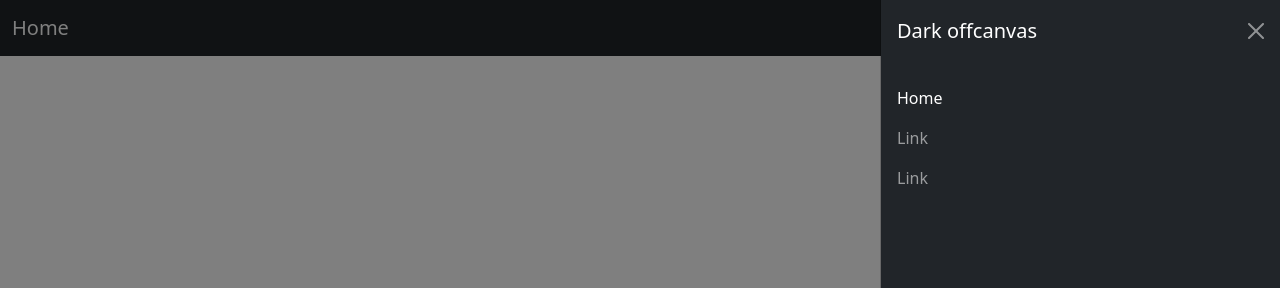
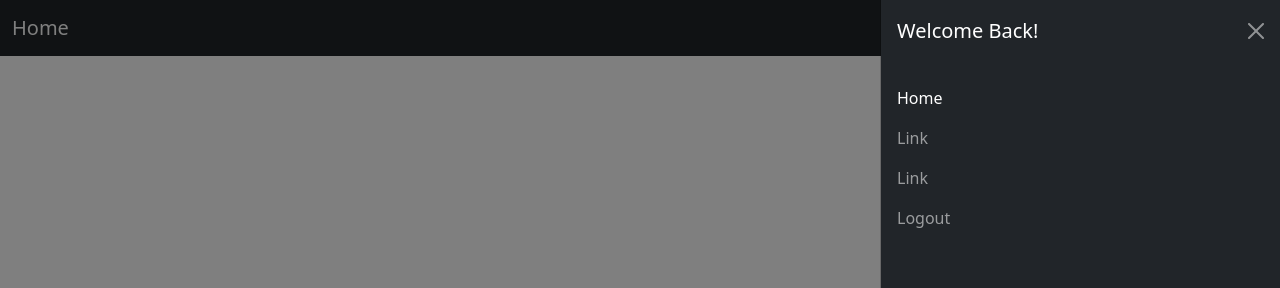
Before and after one commit to jonpierrelouis/DatingAppSpring, an Angular app in the folder DatingAPPFrontend/: page /homepage in a window 1280 px wide. Both pictures are taken after a click on the button 1240 px from the left and 28 px from the top of the page. Shown: the top 288 px of the page. Built offline with nearby package versions, Linux system fonts and the light colour scheme.

Commit message:
work on navbar

```diff
--- a/DatingAPPFrontend/src/app/components/navbar/navbar.component.html
+++ b/DatingAPPFrontend/src/app/components/navbar/navbar.component.html
@@ -6,7 +6,7 @@
       </button>
       <div class="offcanvas offcanvas-end text-bg-dark" tabindex="-1" id="offcanvasDarkNavbar" aria-labelledby="offcanvasDarkNavbarLabel">
         <div class="offcanvas-header">
-          <h5 class="offcanvas-title" id="offcanvasDarkNavbarLabel">Dark offcanvas</h5>
+          <h5 class="offcanvas-title" id="offcanvasDarkNavbarLabel">Welcome Back!</h5>
           <button type="button" class="btn-close btn-close-white" data-bs-dismiss="offcanvas" aria-label="Close"></button>
         </div>
         <div class="offcanvas-body">
@@ -14,11 +14,17 @@
             <li class="nav-item">
               <a class="nav-link active" aria-current="page" routerLink="/homepage">Home</a>
             </li>
+
             <li class="nav-item">
               <a class="nav-link" routerLink="#">Link</a>
             </li>
+
             <li class="nav-item">
                 <a class="nav-link" routerLink="#">Link</a>
+              </li>
+
+            <li class="nav-item">
+                <a class="nav-link" routerLink="/login" (click)="signOut()">Logout</a>
             </li>
           </ul>
 
--- a/DatingAPPFrontend/src/app/components/navbar/navbar.component.ts
+++ b/DatingAPPFrontend/src/app/components/navbar/navbar.component.ts
@@ -1,4 +1,6 @@
-import { Component, OnInit } from '@angular/core';
+import { Component, OnInit, Input } from '@angular/core';
+import { Router } from '@angular/router';
+import { LoginService } from 'src/app/services/login.service';
 
 @Component({
   selector: 'app-navbar',
@@ -7,9 +9,15 @@ import { Component, OnInit } from '@angular/core';
 })
 export class NavbarComponent implements OnInit {
 
-  constructor() { }
+
+  constructor(private loginService: LoginService, private router: Router) { }
 
   ngOnInit(): void {
   }
 
+  signOut(){
+    this.loginService.logoutUser().subscribe(() => {
+      this.router.navigate(["login"]);
+    });
+  }
 }
```
